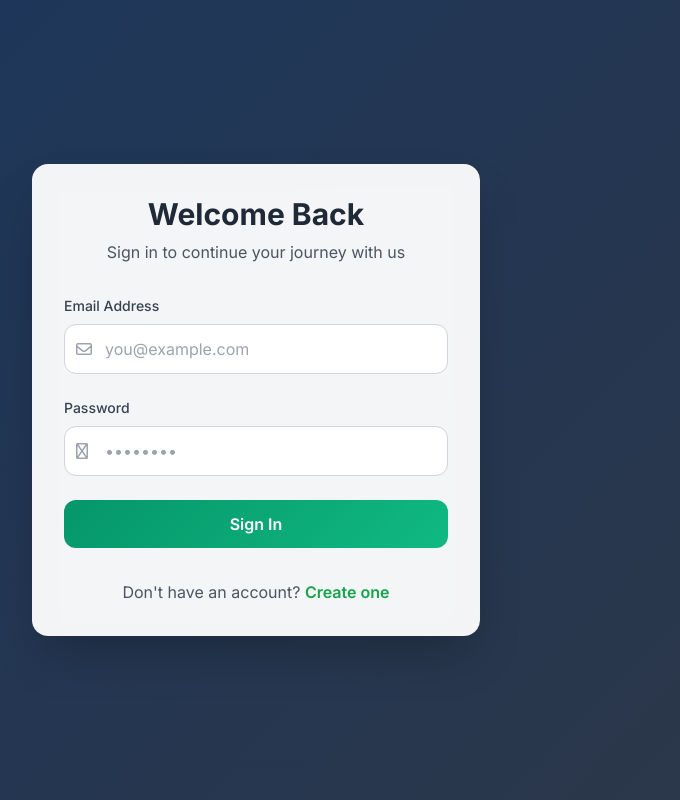
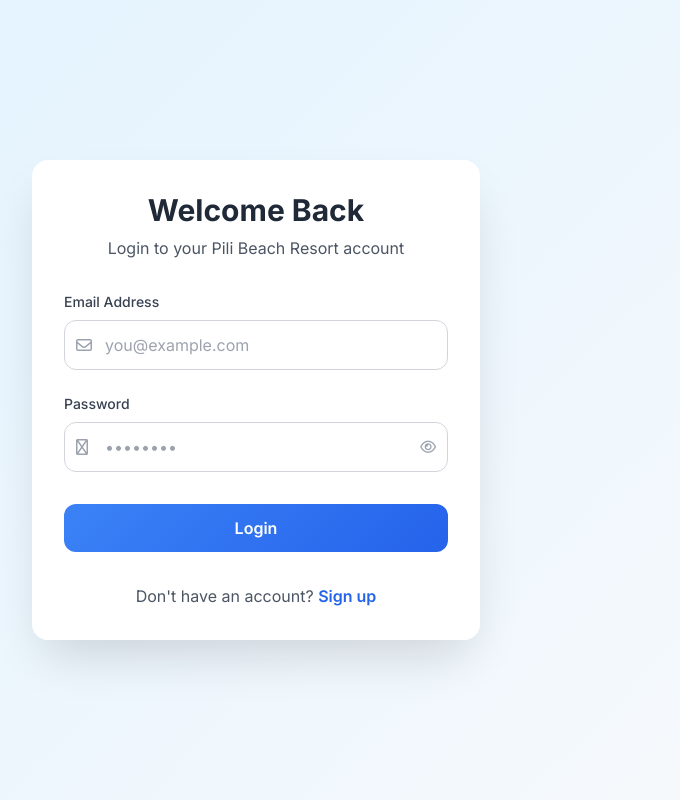
Before and after one commit to ChaeBaee/PiliBeachManagementSystem---Group-1, a PHP site: page /login/front/login.php in a window 1280 px wide. Shown: the whole page, without its empty margins (384-1064 px from the left). Run offline with PHP 8.4, Linux system fonts and the light colour scheme; some libraries are stand-ins or nearby versions.

Commit message:
login sigunp home buttons

```diff
--- a/PHP/home.php
+++ b/PHP/home.php
@@ -94,7 +94,7 @@ try {
                 <p class="text-xl md:text-2xl mb-8 text-gray-200 font-light hero-text">Experience Luxury and Serenity by
                     the Beach</p>
                 <div class="flex flex-col sm:flex-row gap-4 justify-center">
-                    <a href="booking/booking.php"
+                    <a href="../PHP/booking/front/bookings.php"
                         class="bg-[#1D4ED8] hover:bg-[#93C5FD] text-[#ffffff] font-bold py-4 px-8 rounded-lg text-lg transition-all duration-300 transform hover:scale-105">
                         Book Your Stay
                     </a>
@@ -153,7 +153,7 @@ try {
                 <p class="text-lg mb-8 text-blue-100">Experience the perfect blend of luxury and comfort at Pili Beach
                     Resort Agmanic. Book your stay now and create unforgettable memories.</p>
                 <div class="flex flex-col sm:flex-row gap-4">
-                    <a href="booking/booking.php"
+                    <a href="../PHP/booking/front/bookings.php"
                         class="bg-white text-blue-600 font-semibold py-4 px-8 rounded-lg shadow-lg hover:bg-blue-50 transition-all duration-300 transform hover:scale-105">
                         Book Now
                     </a>
--- a/PHP/login/front/login.php
+++ b/PHP/login/front/login.php
@@ -1,18 +1,43 @@
 <?php
 session_start();
+include '../../db.php';
 
-// Retrieve previous form input and error messages from session
-$email = $_SESSION['old_email'] ?? '';
-$emailMsg = $_SESSION['emailMsg'] ?? '';
-$passwordMsg = $_SESSION['passwordMsg'] ?? '';
+$email = $password = "";
+$emailMsg = $passwordMsg = $loginMsg = "";
 
-// Clear flash session data
-unset($_SESSION['emailMsg'], $_SESSION['passwordMsg'], $_SESSION['old_email']);
+if ($_SERVER["REQUEST_METHOD"] === "POST") {
+    $email = $_POST["email"] ?? "";
+    $password = $_POST["password"] ?? "";
 
-// Redirect if already logged in
-if (isset($_SESSION['user_id']) && isset($_SESSION['user_role']) && $_SESSION['user_role'] === 'Guest') {
-    header("Location: /Proj/PHP/home.php");
-    exit;
+    if (empty($email) || !filter_var($email, FILTER_VALIDATE_EMAIL)) {
+        $emailMsg = "Please enter a valid email.";
+    }
+
+    if (empty($password)) {
+        $passwordMsg = "Password cannot be empty.";
+    }
+
+    if ($emailMsg === "" && $passwordMsg === "") {
+        try {
+            $stmt = $conn->prepare("SELECT * FROM users WHERE user_email = ?");
+            $stmt->execute([$email]);
+            $user = $stmt->fetch(PDO::FETCH_ASSOC);
+
+            if ($user && password_verify($password, $user['user_password'])) {
+                $_SESSION['user_id'] = $user['user_id'];
+                $_SESSION['user_name'] = $user['user_name'];
+                $_SESSION['user_email'] = $user['user_email'];
+                $_SESSION['user_role'] = $user['user_role'];
+
+                header("Location: ../../home.php");
+                exit();
+            } else {
+                $loginMsg = "Invalid email or password.";
+            }
+        } catch (PDOException $e) {
+            echo "<script>alert('Login failed: " . $e->getMessage() . "');</script>";
+        }
+    }
 }
 ?>
 
@@ -20,22 +45,22 @@ if (isset($_SESSION['user_id']) && isset($_SESSION['user_role']) && $_SESSION['u
 <html lang="en">
 
 <head>
-    <meta charset="UTF-8">
+    <meta charset="UTF-8" />
+    <meta name="viewport" content="width=device-width, initial-scale=1.0"/>
     <title>Login - Pili Beach Resort</title>
-    <meta name="viewport" content="width=device-width, initial-scale=1.0">
     <script src="https://cdn.tailwindcss.com"></script>
     <link href="https://fonts.googleapis.com/css2?family=Inter:wght@300;400;500;600;700&display=swap" rel="stylesheet">
     <link href="https://cdnjs.cloudflare.com/ajax/libs/font-awesome/6.0.0/css/all.min.css" rel="stylesheet">
     <style>
         body {
             font-family: 'Inter', sans-serif;
-            background: linear-gradient(135deg, #1a365d 0%, #2d3748 100%);
+            background: linear-gradient(135deg, #e0f2ff 0%, #f8fafc 100%);
         }
 
         .login-container {
-            background: rgba(255, 255, 255, 0.95);
+            background: rgba(255, 255, 255, 0.98);
             backdrop-filter: blur(10px);
-            box-shadow: 0 25px 50px -12px rgba(0, 0, 0, 0.25);
+            box-shadow: 0 25px 50px -12px rgba(0, 0, 0, 0.15);
         }
 
         .input-field {
@@ -48,7 +73,7 @@ if (isset($_SESSION['user_id']) && isset($_SESSION['user_role']) && $_SESSION['u
         }
 
         .btn-gradient {
-            background: linear-gradient(135deg, #059669 0%, #10b981 100%);
+            background: linear-gradient(135deg, #3b82f6 0%, #2563eb 100%);
             transition: all 0.3s ease;
         }
 
@@ -79,51 +104,64 @@ if (isset($_SESSION['user_id']) && isset($_SESSION['user_role']) && $_SESSION['u
 <div class="login-container w-full max-w-md rounded-2xl p-8 animate-fade-in">
     <div class="text-center mb-8">
         <h2 class="text-3xl font-bold text-gray-800 mb-2">Welcome Back</h2>
-            <p class="text-gray-600">Sign in to continue your journey with us</p>
+        <p class="text-gray-600">Login to your Pili Beach Resort account</p>
     </div>
 
-        <form method="POST" action="../../../PHP/login/back/login.php" class="space-y-6">
+    <?php if ($loginMsg): ?>
+        <p class="text-red-600 text-sm text-center mb-4"><?php echo $loginMsg; ?></p>
+    <?php endif; ?>
+
+    <form method="POST" action="" class="space-y-6">
         <div>
             <label class="block text-sm font-medium text-gray-700 mb-2">Email Address</label>
             <div class="relative">
           <span class="absolute inset-y-0 left-0 pl-3 flex items-center text-gray-400">
             <i class="far fa-envelope"></i>
           </span>
-                    <input type="email" name="email" value="<?= htmlspecialchars($email) ?>"
-                        class="input-field w-full pl-10 pr-4 py-3 border border-gray-300 rounded-xl focus:outline-none focus:ring-2 focus:ring-green-500 focus:border-transparent"
-                        placeholder="you@example.com">
+                <input type="email" name="email" value="<?php echo htmlspecialchars($email); ?>"
+                       class="input-field w-full pl-10 pr-4 py-3 border border-gray-300 rounded-xl focus:outline-none focus:ring-2 focus:ring-blue-500 focus:border-transparent"
+                       placeholder="you@example.com" />
             </div>
-                <?php if ($emailMsg): ?>
-                    <span class="text-red-500 text-sm block mt-2"><?= htmlspecialchars($emailMsg) ?></span>
-                <?php endif; ?>
+            <span class="text-red-600 text-sm block mt-2"><?php echo $emailMsg; ?></span>
         </div>
 
-            <div>
+        <div class="relative">
             <label class="block text-sm font-medium text-gray-700 mb-2">Password</label>
             <div class="relative">
           <span class="absolute inset-y-0 left-0 pl-3 flex items-center text-gray-400">
             <i class="far fa-lock"></i>
           </span>
-                    <input type="password" name="password"
-                        class="input-field w-full pl-10 pr-4 py-3 border border-gray-300 rounded-xl focus:outline-none focus:ring-2 focus:ring-green-500 focus:border-transparent"
-                        placeholder="••••••••">
+                <input type="password" id="password" name="password"
+                       class="input-field w-full pl-10 pr-4 py-3 border border-gray-300 rounded-xl focus:outline-none focus:ring-2 focus:ring-blue-500 focus:border-transparent"
+                       placeholder="••••••••" />
+                <span onclick="togglePassword('password')"
+                      class="absolute right-3 top-1/2 transform -translate-y-1/2 cursor-pointer text-sm text-gray-400 hover:text-gray-600">
+            <i class="far fa-eye"></i>
+          </span>
             </div>
-                <?php if ($passwordMsg): ?>
-                    <span class="text-red-500 text-sm block mt-2"><?= htmlspecialchars($passwordMsg) ?></span>
-                <?php endif; ?>
+            <span class="text-red-600 text-sm block mt-2"><?php echo $passwordMsg; ?></span>
         </div>
 
         <button type="submit" class="btn-gradient w-full text-white py-3 rounded-xl font-semibold">
-                Sign In
+            Login
         </button>
     </form>
 
     <p class="text-center text-gray-600 mt-8">
         Don't have an account?
-            <a href="../../../PHP/login/front/sign-up.php"
-                class="text-green-600 hover:text-green-500 font-semibold">Create one</a>
+        <a href="signup.php" class="text-blue-600 hover:text-blue-500 font-semibold">Sign up</a>
     </p>
 </div>
+
+<script>
+    function togglePassword(id) {
+        const input = document.getElementById(id);
+        const icon = input.nextElementSibling.querySelector('i');
+        input.type = input.type === "password" ? "text" : "password";
+        icon.classList.toggle('fa-eye');
+        icon.classList.toggle('fa-eye-slash');
+    }
+</script>
 </body>
 
 </html>
--- a/PHP/room/about.php
+++ b/PHP/room/about.php
@@ -238,7 +238,7 @@ session_start();
                     </div>
                 </div>
                 <div class="team-card bg-white rounded-xl shadow-xl overflow-hidden hover-scale">
-                    <img src="../assets/logo.jpg" alt="Logo" class="w-full h-96 object-cover">
+                    <img src="../assets/logo.png" alt="Logo" class="w-full h-96 object-cover">
                     <div class="p-8 team-info">
                         <h4 class="text-2xl font-semibold mb-2">Pili Beach Resort Agmanic</h4>
                         <p class="text-blue-200">Your Paradise Destination</p>
```
Also changed, not shown: PHP/booking/front/bookings.php (+4 -4 lines), PHP/login/front/sign-up.php (+15 -17 lines). Lines whose indentation alone changed are shown as unchanged.
